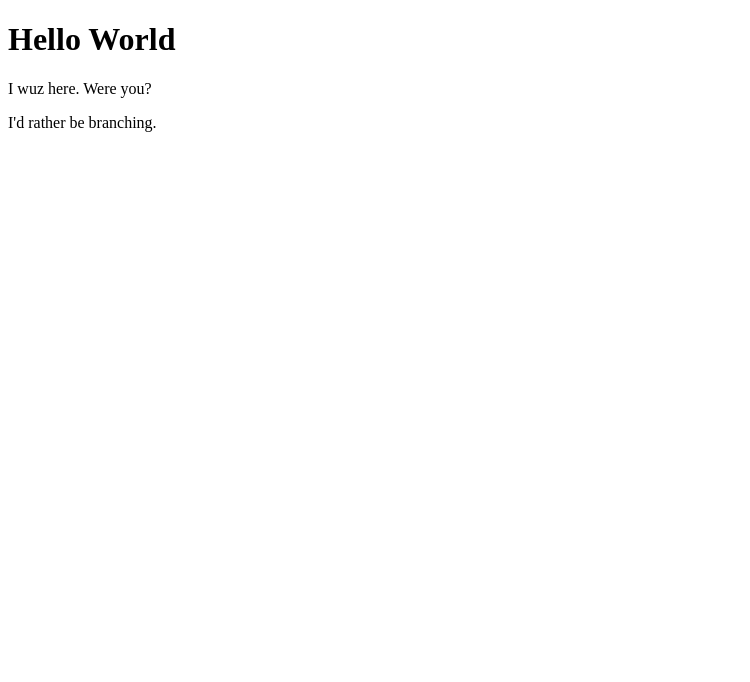
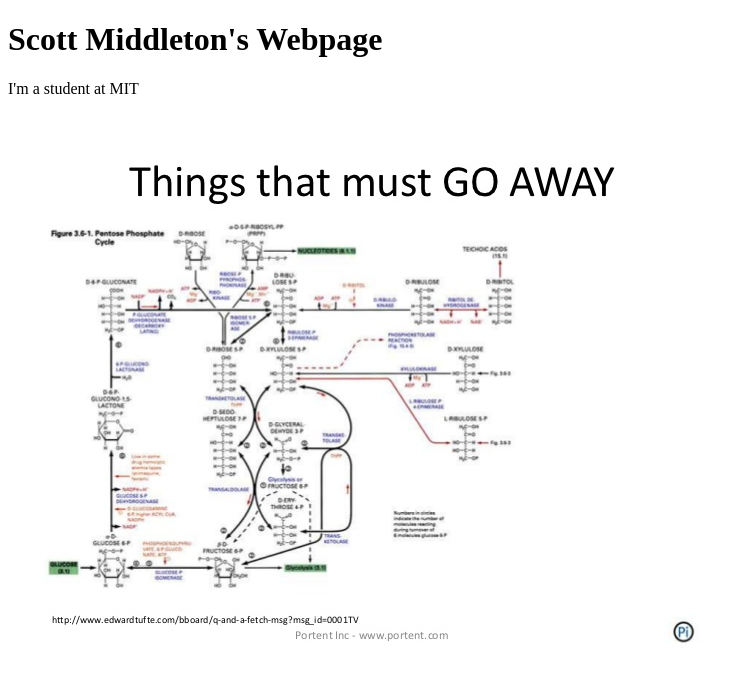
Before and after one commit to scottrmiddleton/scottrmiddleton.github.io, a plain HTML site: page index.html in a window 1280 px wide. Shown: the whole page, without its empty margins (0-750 px from the left). Drawn offline with Linux system fonts and the light colour scheme.

Commit message:
adding image

```diff
--- a/index.html
+++ b/index.html
@@ -13,11 +13,11 @@
 <!-- the body element contains content that is displayed in the browser window -->
 <body>
 	<!-- create a header -->
-	<h1>Hello World</h1>
+	<h1>Scott Middleton's Webpage</h1>
 	<!-- create a paragraph -->
-	<p>I wuz here. Were you?</p>
-	<!-- who wouldn't? -->
-	<p>I'd rather be branching.</p>
+	<p>I'm a student at MIT</p>
+	<!-- adding image -->
+	<img src="images/tufte.jpg" alt="Tufte visualization" />
 </body>
 <!-- end the html file  -->
 </html>
```
Also changed, not shown: Images/tufte.jpg (added).
